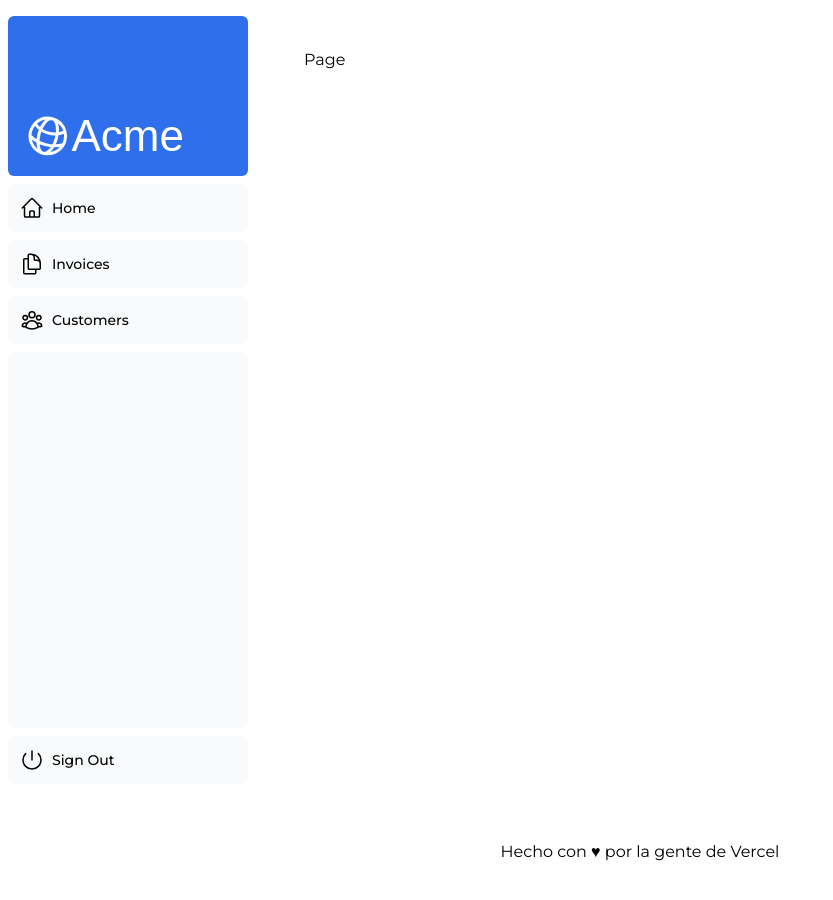
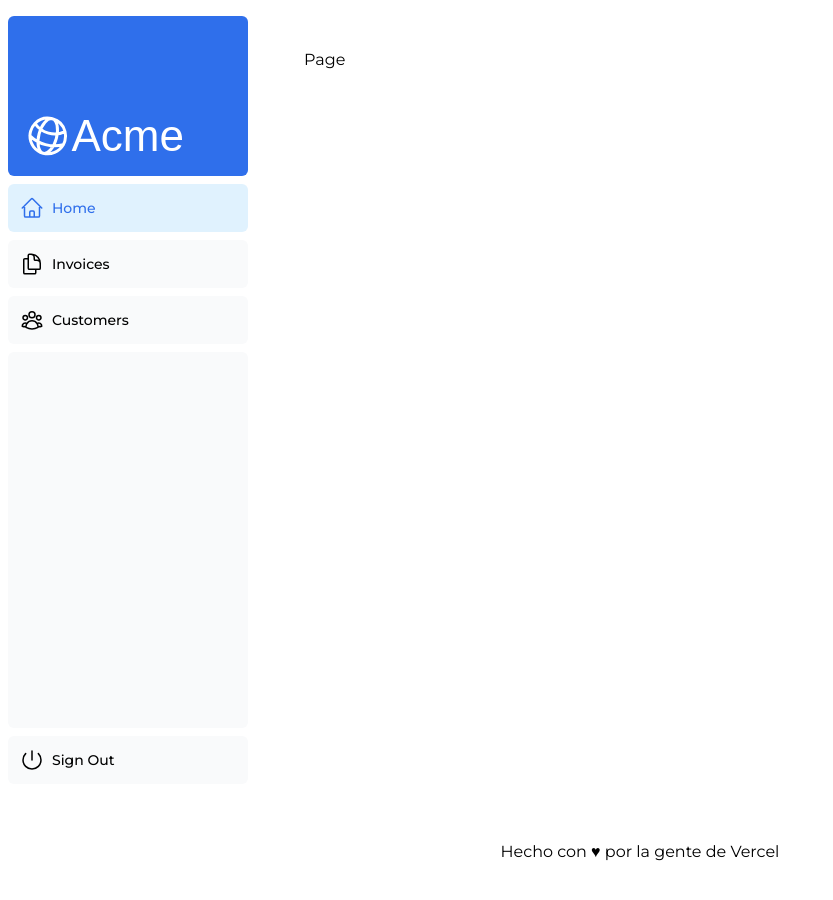
Before and after one commit to JosueDonis/nextjs-dashboard, a Next.js app: page /dashboard in a window 1280 px wide. Shown: the top 900 px of the page, without its empty margins (0-833 px from the left). Built offline with nearby package versions, Linux system fonts and the light colour scheme; a web font is replaced by a local one.

Commit message:
Refactor NavLinks component to use Next.js Link and clsx for dynamic styling

```diff
--- a/app/ui/dashboard/nav-links.tsx
+++ b/app/ui/dashboard/nav-links.tsx
@@ -1,9 +1,12 @@
+'use client';
 import {
   UserGroupIcon,
   HomeIcon,
   DocumentDuplicateIcon,
 } from '@heroicons/react/24/outline';
-
+import clsx from 'clsx';
+import Link from 'next/link';
+import { usePathname } from 'next/navigation';
 // Map of links to display in the side navigation.
 // Depending on the size of the application, this would be stored in a database.
 const links = [
@@ -17,19 +20,25 @@
 ];
 
 export default function NavLinks() {
+  const pathname = usePathname();
+
   return (
     <>
       {links.map((link) => {
         const LinkIcon = link.icon;
         return (
-          <a
+          <Link
             key={link.name}
             href={link.href}
-            className="flex h-[48px] grow items-center justify-center gap-2 rounded-md bg-gray-50 p-3 text-sm font-medium hover:bg-sky-100 hover:text-blue-600 md:flex-none md:justify-start md:p-2 md:px-3"
-          >
+            className={clsx(
+              'flex h-[48px] grow items-center justify-center gap-2 rounded-md bg-gray-50 p-3 text-sm font-medium hover:bg-sky-100 hover:text-blue-600 md:flex-none md:justify-start md:p-2 md:px-3',
+              {
+                'bg-sky-100 text-blue-600': pathname === link.href,
+              },
+            )}>
             <LinkIcon className="w-6" />
             <p className="hidden md:block">{link.name}</p>
-          </a>
+          </Link>
         );
       })}
     </>
```
